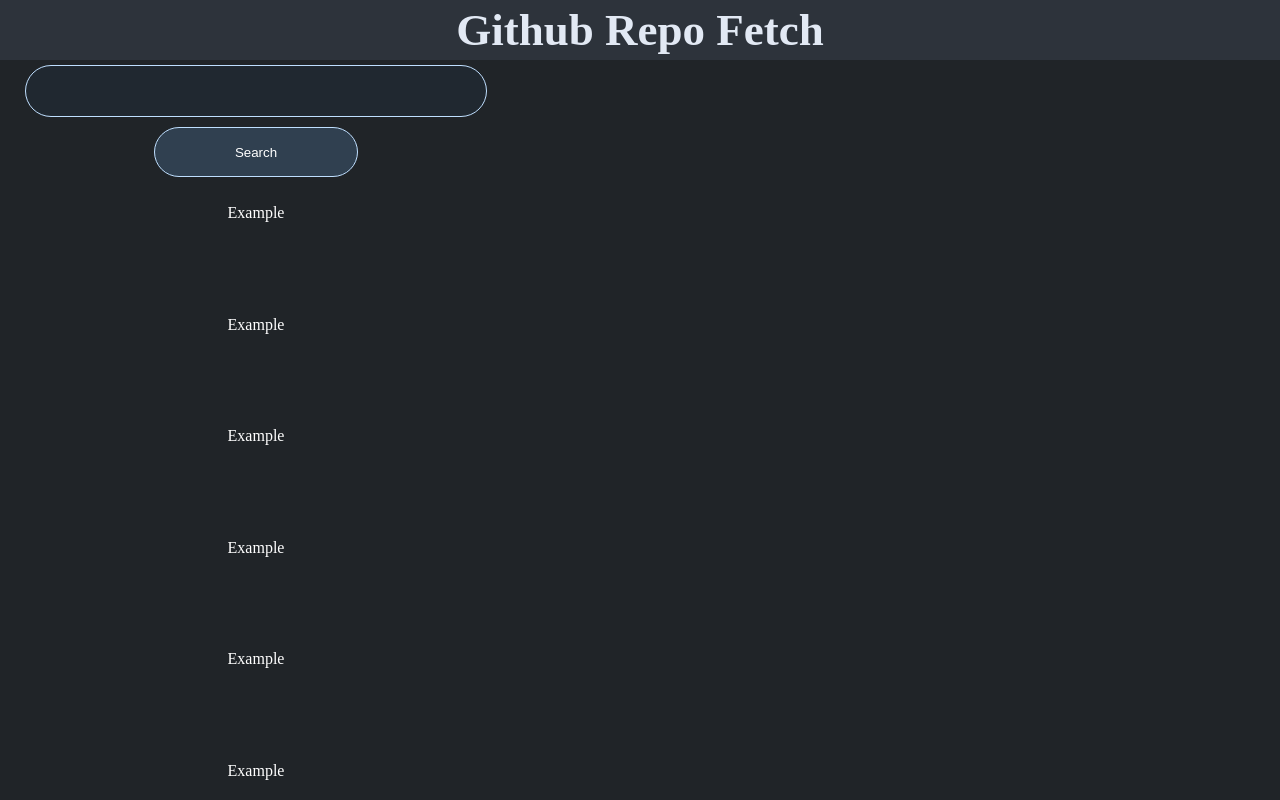
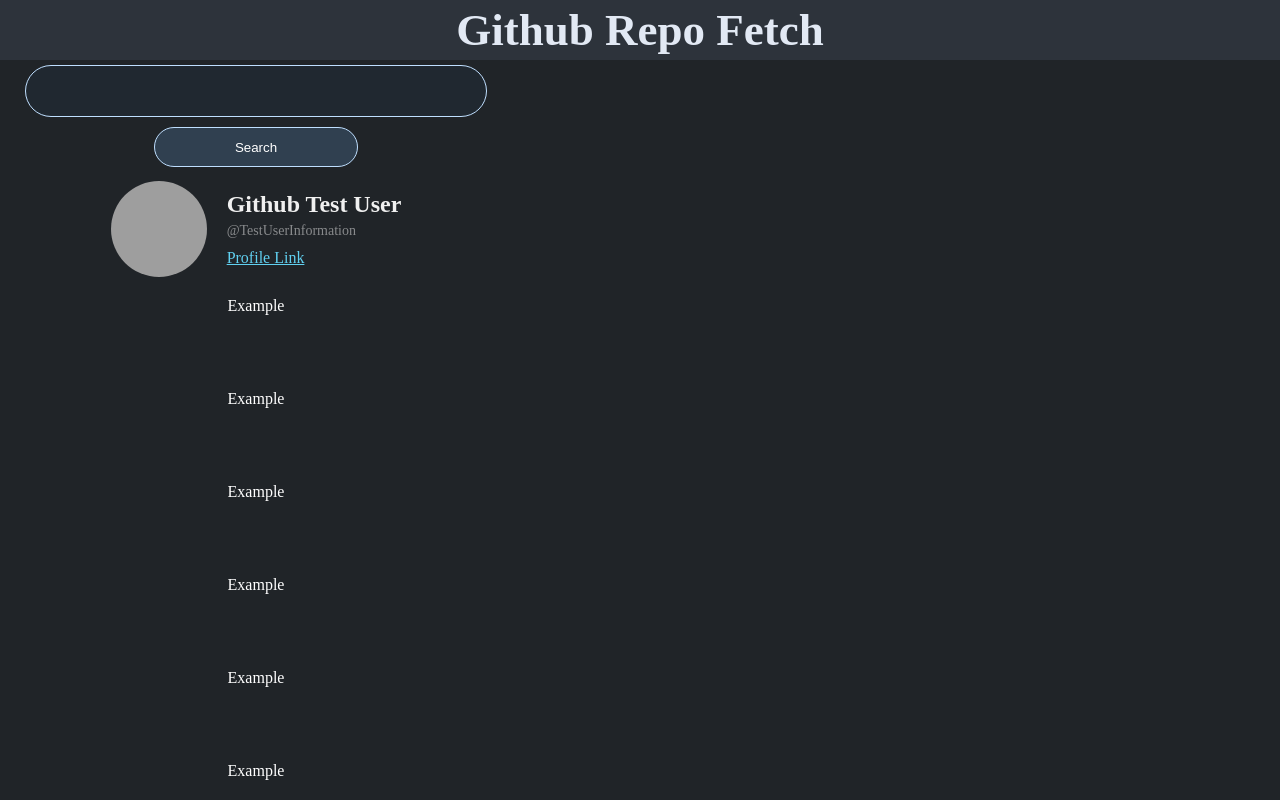
Before and after one commit to Edinaldo-C-Silva-Jr/React-Projects, a React (Create React App) app in the folder Github Repository Fetch/github-repo-fetch/: page / in a window 1280 px wide. Built offline with nearby package versions, Linux system fonts and the light colour scheme; grey boxes are pictures that could not be loaded.

Commit message:
Created the ProfileInfo component, implementing it with placeholder data.

```diff
--- a/Github Repository Fetch/github-repo-fetch/src/components/Button/styles.ts
+++ b/Github Repository Fetch/github-repo-fetch/src/components/Button/styles.ts
@@ -5,10 +5,10 @@
     background-color: #304050;
     color: #ffffff;
 
-    border-radius: 25px;
-    height: 50px;
+    border-radius: 20px;
+    height: 40px;
     width: 40%;
-    margin: 5px;
+    margin: 5px 0;
 
     cursor: pointer;
 
--- a/Github Repository Fetch/github-repo-fetch/src/components/Input/styles.ts
+++ b/Github Repository Fetch/github-repo-fetch/src/components/Input/styles.ts
@@ -6,7 +6,7 @@
 
     height: 50px;
     width: 90%;
-    margin: 5px;
+    margin: 5px 0;
 
     display: flex;
     align-items: center;
--- /dev/null
+++ b/Github Repository Fetch/github-repo-fetch/src/components/ListItem/index.tsx
@@ -0,0 +1,5 @@
+const ListItem = () => {
+    return <div></div>;
+};
+
+export default ListItem;
--- /dev/null
+++ b/Github Repository Fetch/github-repo-fetch/src/components/ListItem/styles.ts
@@ -0,0 +1,5 @@
+import styled from "styled-components";
+
+export const Container = styled.div`
+    width: 100%;
+`;
--- /dev/null
+++ b/Github Repository Fetch/github-repo-fetch/src/components/ProfileInfo/index.tsx
@@ -0,0 +1,23 @@
+import {
+    ProfileContainer,
+    ProfileInformation,
+    ProfileLink,
+    ProfileName,
+    ProfilePicture,
+    ProfileUser,
+} from "./styles";
+
+const ProfileInfo = () => {
+    return (
+        <ProfileContainer>
+            <ProfilePicture src="https://github.githubassets.com/images/modules/logos_page/GitHub-Mark.png"></ProfilePicture>
+            <ProfileInformation>
+                <ProfileName>Github Test User</ProfileName>
+                <ProfileUser>@TestUserInformation</ProfileUser>
+                <ProfileLink href="https://github.com/">Profile Link</ProfileLink>
+            </ProfileInformation>
+        </ProfileContainer>
+    );
+};
+
+export default ProfileInfo;
--- /dev/null
+++ b/Github Repository Fetch/github-repo-fetch/src/components/ProfileInfo/styles.ts
@@ -0,0 +1,50 @@
+import styled from "styled-components";
+
+export const ProfileContainer = styled.div`
+    width: 100%;
+    margin-bottom: 20px;
+
+    display: flex;
+    align-items: center;
+    justify-content: center;
+`;
+
+export const ProfilePicture = styled.img`
+    width: 96px;
+    height: 96px;
+    border-radius: 48px;
+    margin-right: 20px;;
+`;
+
+export const ProfileInformation = styled.div`
+    display: flex;
+    flex-direction: column;
+`;
+
+export const ProfileName = styled.h2`
+    font-size: 24px;
+    font-weight: 700;
+    margin-bottom: 5px;
+
+    color: #f0f0f0;
+`;
+
+export const ProfileUser = styled.h3`
+    font-size: 14px;
+    font-weight: 400;
+    margin-bottom: 10px;
+
+    color: #f0f0f080;
+`;
+
+export const ProfileLink = styled.a`
+    font-size: 16px;
+    font-weight: 400;
+
+    color: #60d0f0;
+    cursor: pointer;
+
+    &:hover {
+        opacity: 0.7;
+    }
+`;
--- a/Github Repository Fetch/github-repo-fetch/src/pages/Home/index.tsx
+++ b/Github Repository Fetch/github-repo-fetch/src/pages/Home/index.tsx
@@ -1,6 +1,7 @@
 import Button from "../../components/Button";
 import Header from "../../components/Header";
 import Input from "../../components/Input";
+import ProfileInfo from "../../components/ProfileInfo";
 import {
     Container,
     LeftColumn,
@@ -20,6 +21,7 @@
                         <Input />
                         <Button />
                     </SearchArea>
+                    <ProfileInfo />
                     <SearchResults>
                         <p>Example</p>
                         <p>Example</p>
```
